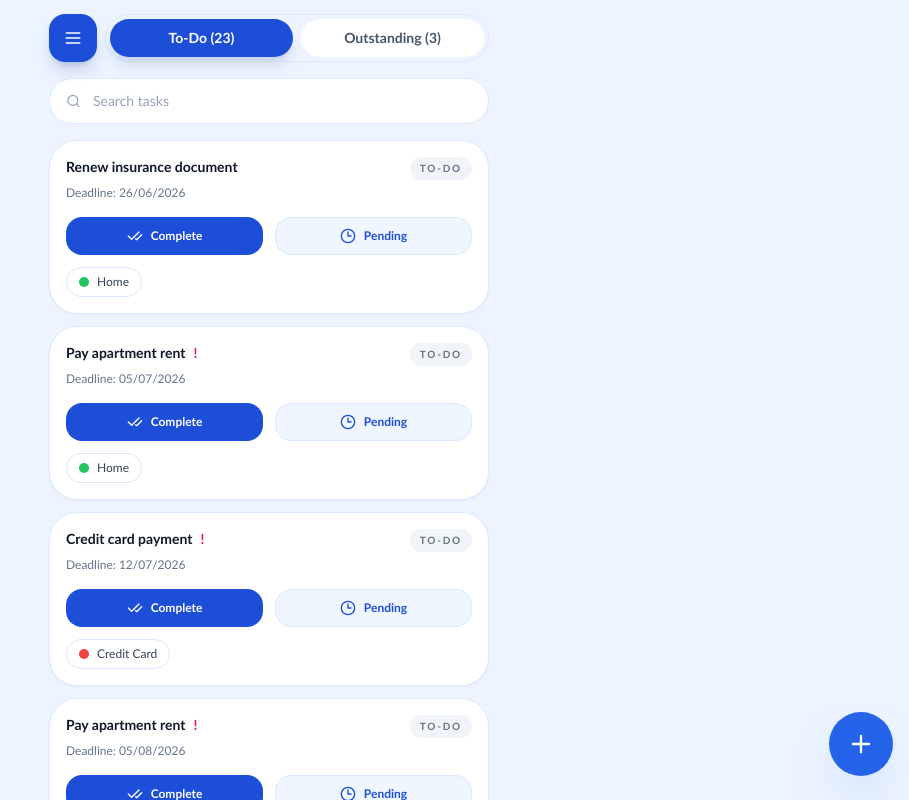
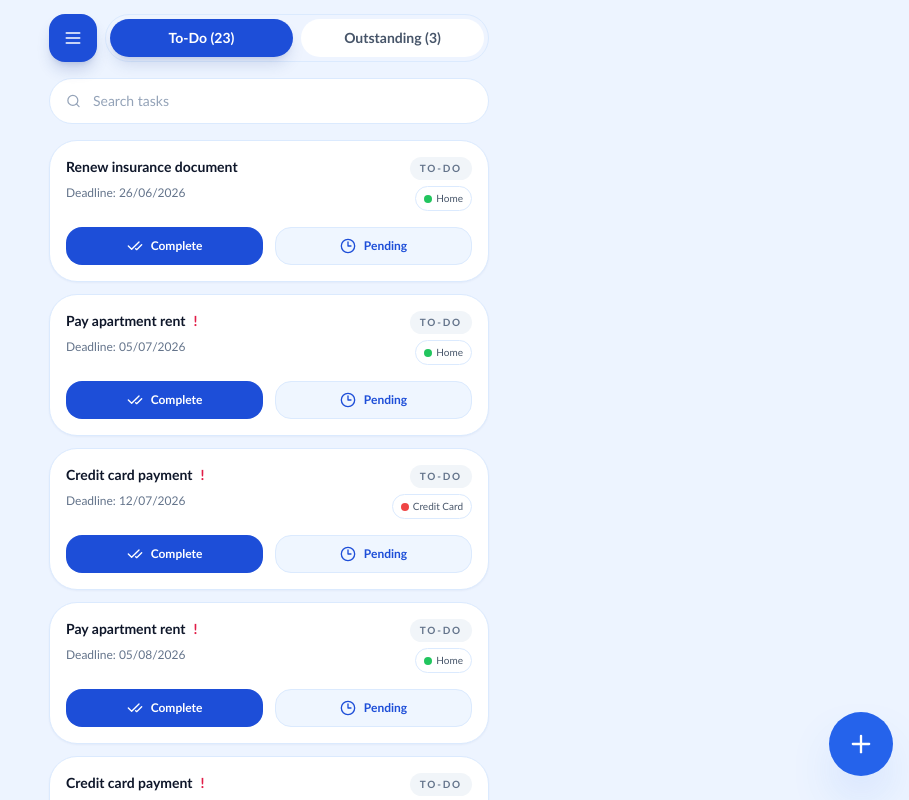
Before and after one commit to h13214489-sketch/taskmng, a React (Vite) app: page /list in a window 1280 px wide. Shown: the top 800 px of the page, without its empty margins (371-1280 px from the left). Built offline with nearby package versions, Linux system fonts and the light colour scheme.

Commit message:
feat: Revise Tadknmg UI
Co-authored-by: traeagent <traeagent@users.noreply.github.com>

```diff
--- a/src/components/task-card.tsx
+++ b/src/components/task-card.tsx
@@ -47,7 +47,7 @@ export function TaskCard({ task, tags, onComplete, onPending, onSetTodo, onOpenD
             {t("deadline")}: {toDisplayDate(task.date)}
           </p>
         </div>
-        <div className="flex items-center gap-2">
+        <div className={cn("flex items-center gap-2", tagsBelowActions && "flex-col items-end gap-1.5")}>
           {task.status === "pending" ? (
             <button
               type="button"
@@ -69,6 +69,20 @@ export function TaskCard({ task, tags, onComplete, onPending, onSetTodo, onOpenD
               {task.status === "complete" ? t("complete") : t("todo")}
             </div>
           )}
+
+          {tagsBelowActions ? (
+            <div className="flex max-w-[9rem] flex-wrap justify-end gap-1.5">
+              {taskTags.map((tag) => (
+                <div
+                  key={tag.id}
+                  className="inline-flex items-center gap-1 rounded-full border border-blue-100 bg-white px-2 py-1 text-[10px] font-medium text-slate-600"
+                >
+                  <span className="h-2 w-2 rounded-full" style={{ backgroundColor: tag.color }} />
+                  <span className="truncate">{tag.name}</span>
+                </div>
+              ))}
+            </div>
+          ) : null}
         </div>
       </div>
 
@@ -135,13 +149,6 @@ export function TaskCard({ task, tags, onComplete, onPending, onSetTodo, onOpenD
         </div>
       )}
 
-      {tagsBelowActions ? (
-        <div className="mt-3 flex flex-wrap gap-2">
-          {taskTags.map((tag) => (
-            <TagChip key={tag.id} label={tag.name} color={tag.color} />
-          ))}
-        </div>
-      ) : null}
     </article>
   );
 }
```
